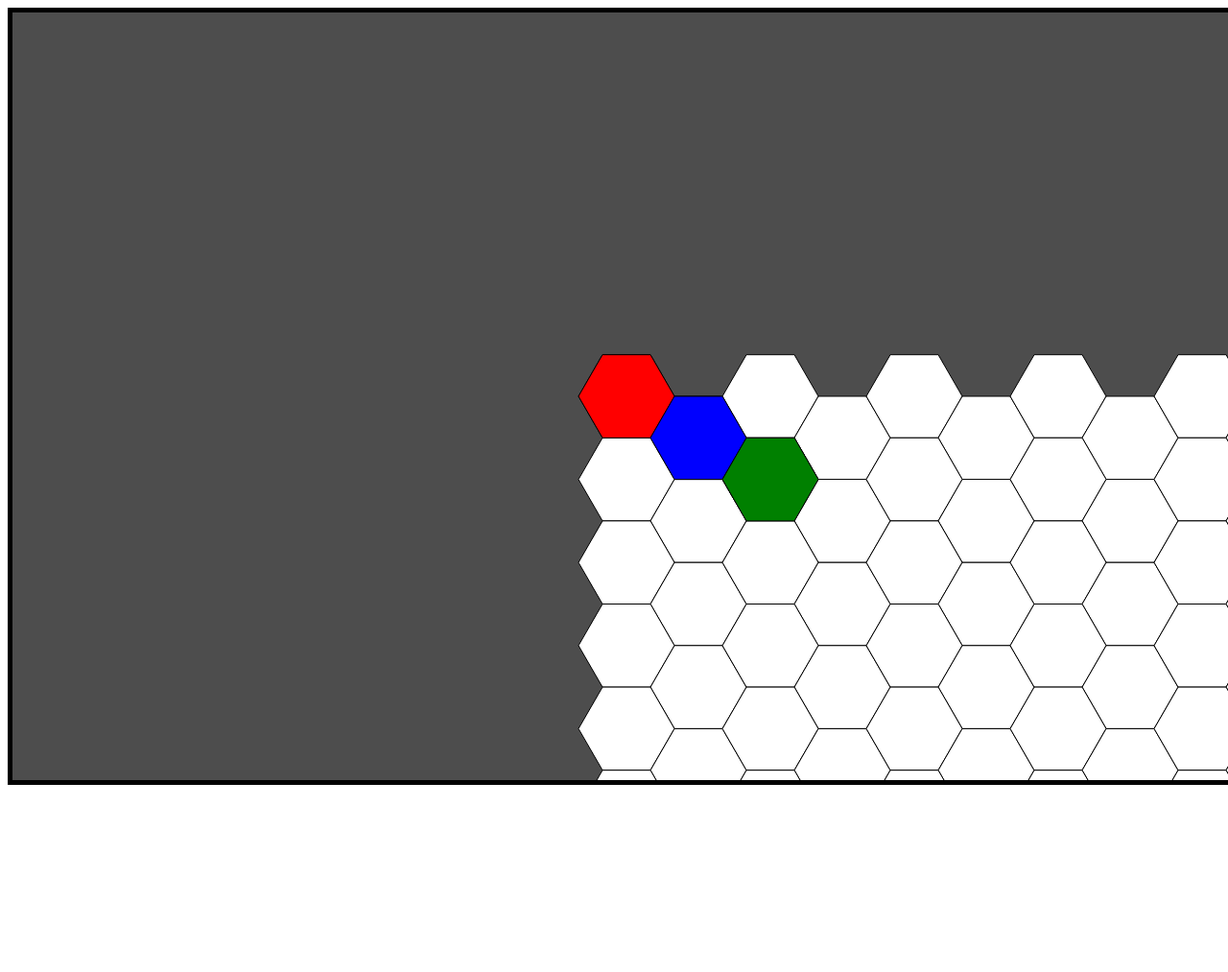
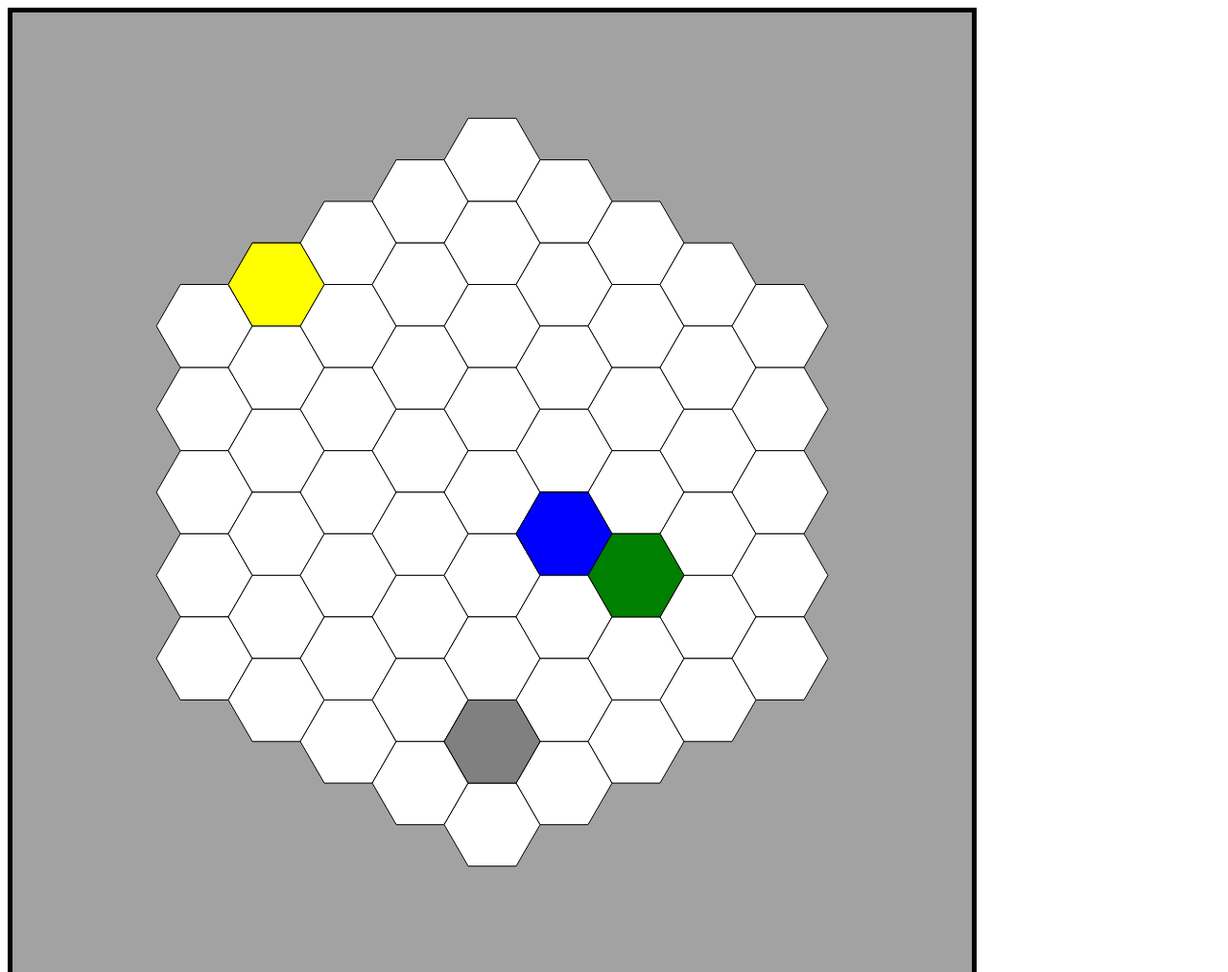
Before and after one commit to vit-krizka/canvas-tutorial, a plain HTML site: page index.html in a window 1280 px wide. Shown: the top 1013 px of the page at 96% size. Before the commit the page ends 830 px from the top, so only its background shows below. Drawn offline with Linux system fonts and the light colour scheme.

Commit message:
hotový Grid

```diff
--- a/hex.js
+++ b/hex.js
@@ -1,17 +1,30 @@
+const size = 50; //poloměr hexu v pixelech
+
+class Point {
+    constructor(x, y) {
+        this.x = x;
+        this.y = y;
+    }
+}
+
 class Hex {
-    constructor(q, r, color) {
+    constructor(q, r, color = "black") {
         this.q = q;
         this.r = r;
         this.s = -q - r;
 
         this.color = color;
+        this.size = size;
 
         this.x = hexToPixel({ q, r }).x;
         this.y = hexToPixel({ q, r }).y;
+        this.center = new Point(this.x, this.y);
+
+        this.corners = hexCorners({ x: this.x, y: this.y }, size);
+
+        this.distance = Math.max(Math.abs(q), Math.abs(r), Math.abs(this.s));
     }
 }
-
-const size = 10; //poloměr hexu v pixelech
 
 const height = Math.sqrt(3) * size; //výška hexu
 const width = 2 * size; //šířka hexu
@@ -23,9 +36,10 @@ function hexCorner(center, size, i) {
     let angle_deg = 60 * i;
     let angle_rad = Math.PI / 180 * angle_deg;
 
-    return { x: center.x + size * Math.cos(angle_rad), y: center.y + size * Math.sin(angle_rad) }
+    return new Point(center.x + size * Math.cos(angle_rad), center.y + size * Math.sin(angle_rad));
 }
 //vezme střed (v pixelech, např. {0,0}), velikost (size) a pořadí vrcholu (0 až 5) a vrátí souřadnice daného vrcholu
+//pomocná funkce pro hexCorners()
 
 function hexCorners(center, size) {
     let output = [];
@@ -46,7 +60,7 @@ function hexToPixel(hex) {
     let x = size * (3 / 2 * hex.q);
     let y = size * ((Math.sqrt(3) / 2 * hex.q) + (Math.sqrt(3) * hex.r));
 
-    return { x: x, y: y };
+    return new Point(x, y);
 }
 //vezme hex, např. {q: 0, r: 0} a vrátí jeho souřanice jako {x: 0, y: 0}
 
@@ -56,7 +70,7 @@ function pixelToHex(point) {
 
     return axialRound({ q: q, r: r });
 }
-//vezme souřadnice středu, např. {x: 0, y: 0} a vrátí souřadnice (polohu) daného hexu, tj. {q: 0, r: 0}
+//vezme souřadnice středu, např. {x: 0, y: 0} a vrátí souřadnice (polohu) daného hexu, tj. objekt {q: 0, r: 0}, nikoli Hex
 //funguje i pokud nezadáme souřadnice středu, ale jakéhokoli bodu (x, y), pak využije zaokrouhlení na nejbližší hex (axialRound)
 
 function cubeToAxial(cube) {
@@ -101,25 +115,45 @@ function axialRound(hex) {
 //zaokrouhlování na nejbližší hex
 
 
-//TESTOVÁNÍ
-// console.log(hexToPixel({ q: 0, r: 0 }));
-// console.log(hexToPixel({ q: 0, r: 1 }));
-// console.log(hexToPixel({ q: 0, r: 2 }));
-// console.log(hexToPixel({ q: 0, r: 3 }));
 
-//console.log(pixelToHex({ x: 0, y: 0 }));
-// console.log(pixelToHex({ x: 3, y: 4 }));
-// console.log(pixelToHex({ x: 5, y: 17.32050807568877 }));
-// console.log(pixelToHex({ x: 3, y: 15 }));
-// console.log(pixelToHex({ x: 6, y: 34.64101615137754 }));
-// console.log(pixelToHex({ x: 7, y: 32 }));
-// console.log(pixelToHex({ x: -3, y: 51.96152422706632 }));
-// console.log(pixelToHex({ x: 3, y: 48 }));
+//KRESLENÍ
 
-let rudyHex = new Hex(1, 2, "green");
-console.log(rudyHex.q);
-console.log(rudyHex.r);
-console.log(rudyHex.s);
-console.log(rudyHex.color);
-console.log(rudyHex.x);
-console.log(rudyHex.y);
+/** @type {HTMLCanvasElement} */
+let canvas = document.getElementById("canvas");
+let ctx = canvas.getContext('2d');
+
+function drawHexagon(hex, offset) {
+    ctx.fillStyle = hex.color;
+    ctx.beginPath();
+    for (let i = 0; i < 6; i++) {
+        ctx.lineTo(hex.corners[i].x + offset, hex.corners[i].y + offset);
+    }
+    ctx.closePath();
+    ctx.fill();
+    ctx.stroke();
+}
+
+function drawGrid(level, offset) {
+    for (let q = -level; q < level; q++) {
+        for (let r = -level; r < level; r++) {
+            let hex = new Hex(q, r, "white");
+
+            if (hex.distance < level) {
+                drawHexagon(hex, offset);
+            }
+        }
+    }
+}
+
+// TESTOVÁNÍ
+let hex1 = new Hex(0, 3, "grey");
+let hex2 = new Hex(1, 0, "blue");
+let hex3 = new Hex(2, 0, "green");
+let hex4 = new Hex(-3, -1, "yellow");
+
+drawGrid(5, 500);
+
+drawHexagon(hex1, 500);
+drawHexagon(hex2, 500);
+drawHexagon(hex3, 500);
+drawHexagon(hex4, 500);
--- a/index.html
+++ b/index.html
@@ -10,10 +10,10 @@
 </head>
 
 <body>
-    <canvas id="canvas">
+    <canvas id="canvas" width="1000px" height="1000px">
     </canvas>
 </body>
 
-<script src="./canvas.js"></script>
+<script src="./hex.js"></script>
 
 </html>
--- a/style.css
+++ b/style.css
@@ -5,6 +5,6 @@
 } */
 
 canvas {
-    background-color: rgb(77, 77, 77);
+    background-color: rgb(162, 162, 162);
     border: 5px solid black;
 }
```
